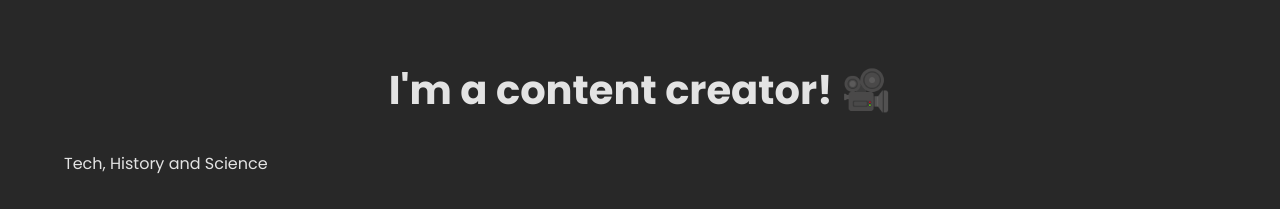
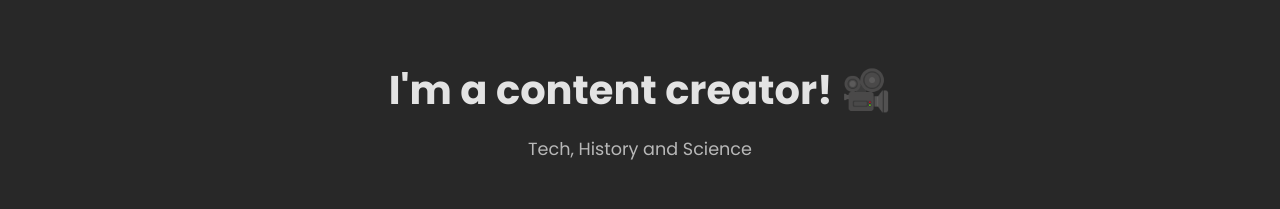
Before and after one commit to alramdein/portfolio-web, a React (Vite) app: page / in a window 1280 px wide. Shown: the part 820-1029 px from the top of the page. Built offline with nearby package versions, Linux system fonts and the light colour scheme; grey boxes are pictures that could not be loaded.

Commit message:
fix: centered subtitle youtube section

```diff
--- a/src/App.css
+++ b/src/App.css
@@ -223,6 +223,14 @@ h2 {
   font-weight: 700;
   margin-bottom: 2rem;
   text-align: center;
+}
+
+.section-subtitle {
+  text-align: center;
+  color: var(--text-muted);
+  font-size: 1.1rem;
+  margin-top: -1rem;
+  margin-bottom: 1rem;
 }
 
 .services-grid, .projects-grid {
```
